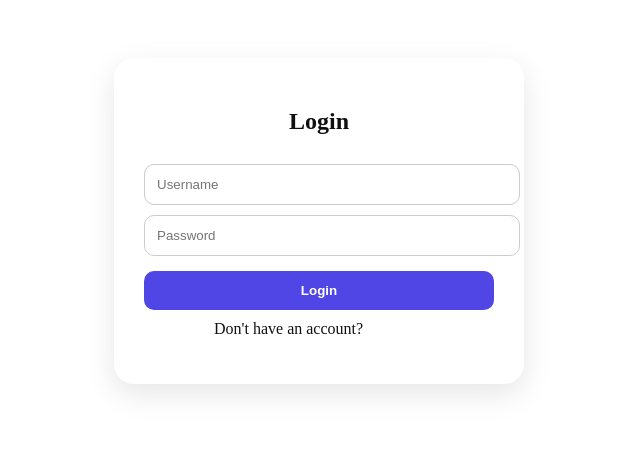
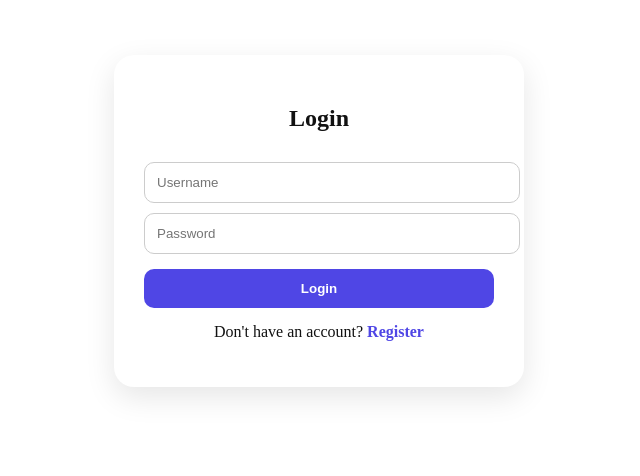
Before and after one commit to PreethiBose30/Smart-Fitness-Activity-Recommendation, a Flask app: page /login in a window 1280 px wide. Shown: the part 187-663 px from the top of the page, without its empty margins (321-961 px from the left). Run offline with Flask 3, Linux system fonts and the light colour scheme.

Commit message:
Update margin and link style in login template

```diff
--- a/templates/login.html
+++ b/templates/login.html
@@ -17,9 +17,9 @@
 <button>Login</button>
 </form>
 
-<p style="margin-top:10px;">
+<p style="margin-top:15px;">
 Don't have an account?
-<a href="/register" style="color:white;"><b>Register</b></a>
+<a href="/register"><b>Register</b></a>
 </p>
 
 </div>
```
